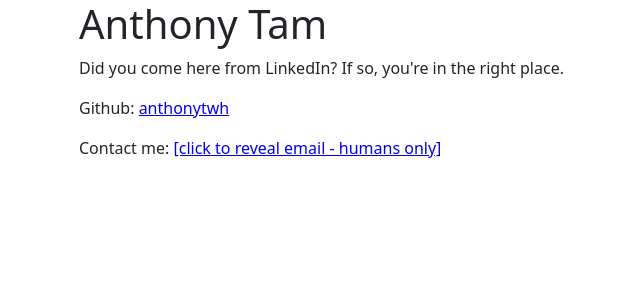
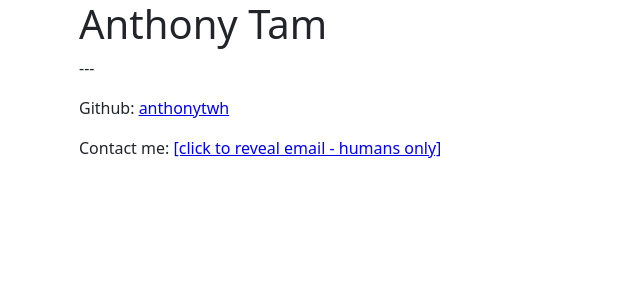
Before and after one commit to anthonytwh/anthonytwh.github.io, a React (Create React App) app: page / in a window 1280 px wide. Shown: the top 300 px of the page, without its empty margins (3-643 px from the left). Built offline with nearby package versions, Linux system fonts and the light colour scheme.

Commit message:
update text

```diff
--- a/src/App.jsx
+++ b/src/App.jsx
@@ -33,7 +33,7 @@ function App() {
     <div className="App">
       <div className="container">
         <h1>Anthony Tam</h1>
-        <p>Did you come here from LinkedIn? If so, you're in the right place.</p>
+        <p>---</p>
         <p>Github: <a href="https://github.com/anthonytwh" onClick={handleGitHubClick}>anthonytwh</a></p>
         <p>Contact me: <SpamFilter emailAddress="contact@anthonyt.ca" /></p>
       </div>
```
